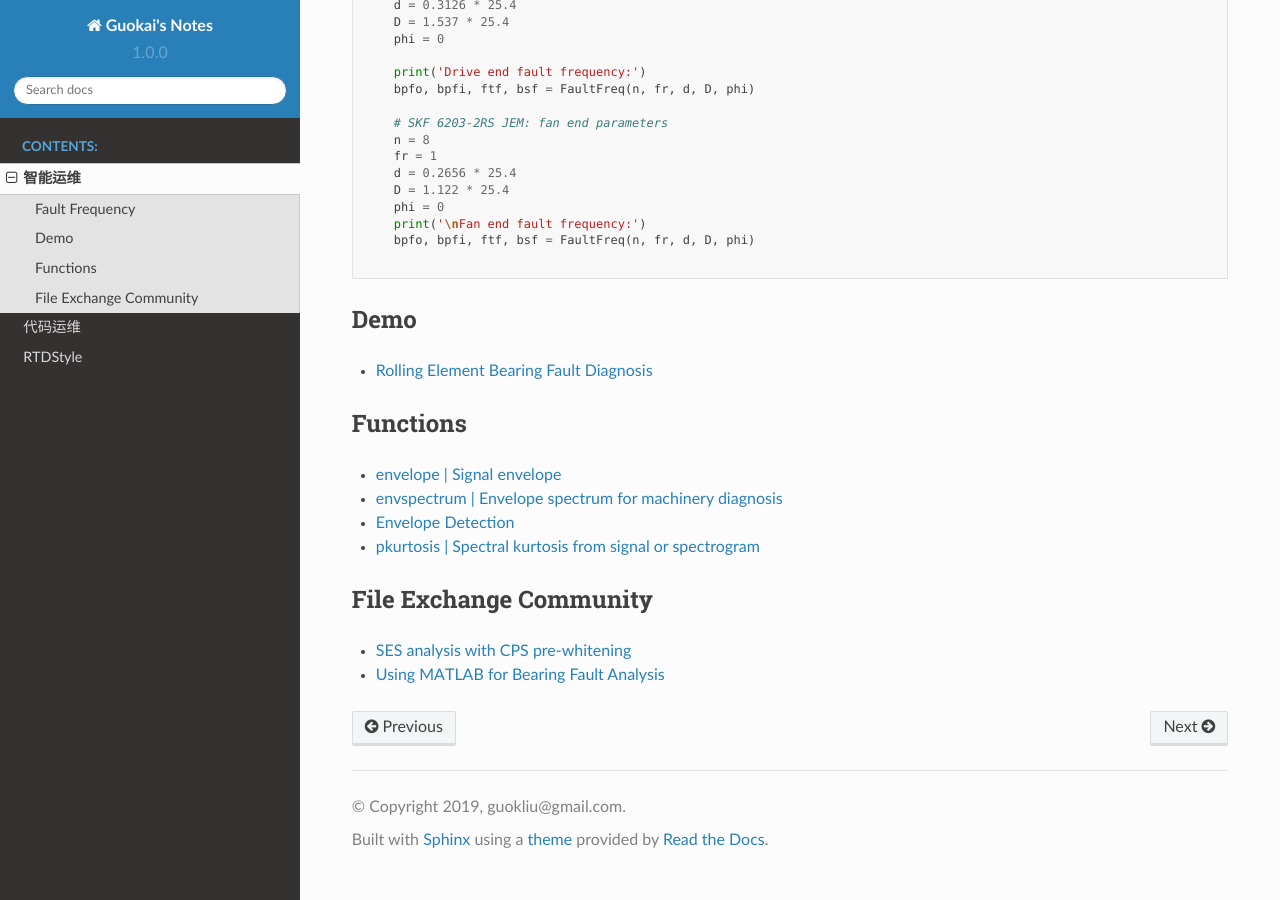
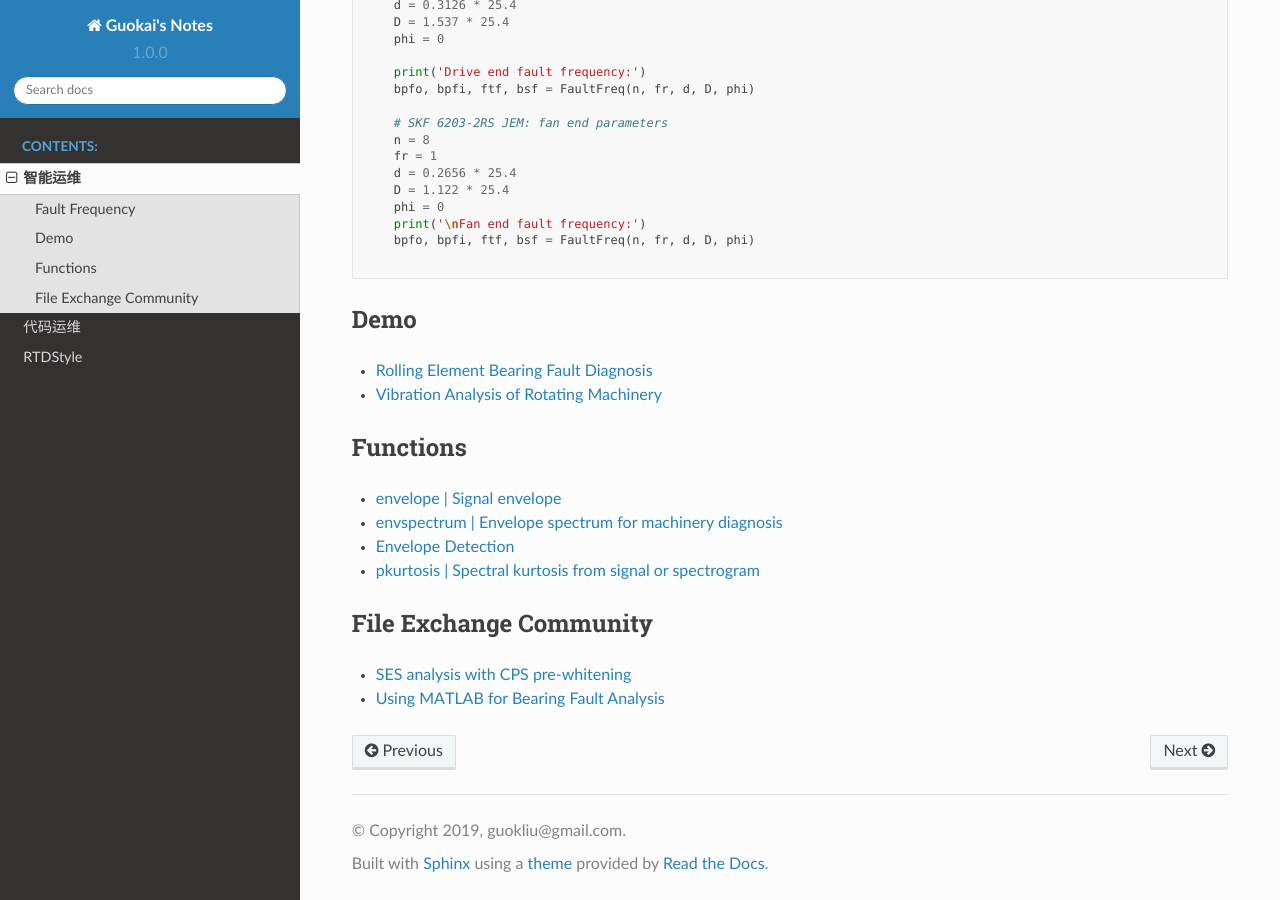
Before and after one commit to GuokaiLiu/RTD, a Sphinx documentation site: the page built from source/initial.rst, in a window 1280 px wide and 900 px high, scrolled down 626 px. Built offline with Sphinx 7.4.7 and the Read the Docs theme 2.0.0, drawn with Linux system fonts in a browser that asks for light colours.

Commit message:
'addlink'

```diff
--- a/source/initial.rst
+++ b/source/initial.rst
@@ -10,9 +10,10 @@ Fault Frequency
 
 
 Demo
-----
+-----
 
 - `Rolling Element Bearing Fault Diagnosis <https://ww2.mathworks.cn/help/signal/examples/rolling-element-bearing-fault-diagnosis.html>`_
+- `Vibration Analysis of Rotating Machinery <https://www.mathworks.com/help/signal/examples/vibration-analysis-of-rotating-machinery.html>`_
 
 
 
```
